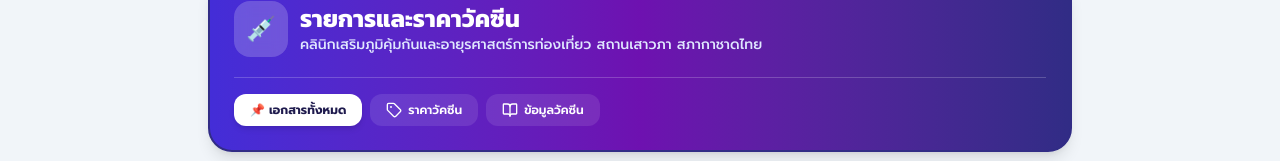
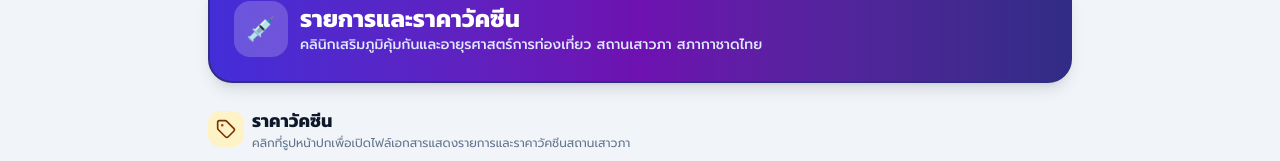
Before and after one commit to qsmimeeting-creator/Queen-Saovabha, a React (Vite) app: page / in a window 1280 px wide. Both pictures are taken after a click on the button 640 px from the left and 271 px from the top of the page. Shown: the part 169-330 px from the top of the page. Built offline with nearby package versions, Linux system fonts and the light colour scheme.

Commit message:
refactor: remove vaccine document filter tabs
Remove the unused tab filtering logic from the VaccineSection to simplify the UI and improve code maintainability.

```diff
--- a/src/components/VaccineSection.tsx
+++ b/src/components/VaccineSection.tsx
@@ -3,7 +3,6 @@ import { ExternalLink, ArrowUpRight, FileSpreadsheet, Eye, X, BookOpen, Tag } fr
 import { CONTACT_INFO, VACCINE_DOCUMENTS } from '../data/mockData';
 
 export const VaccineSection: React.FC = () => {
-  const [activeTab, setActiveTab] = useState<'all' | 'price' | 'info'>('all');
   const [previewDoc, setPreviewDoc] = useState<{ title: string; previewUrl: string; driveUrl: string } | null>(null);
 
   return (
@@ -26,48 +25,9 @@ export const VaccineSection: React.FC = () => {
             </div>
           </div>
         </div>
-
-        {/* Filter Sub-Tabs */}
-        <div className="mt-5 pt-4 border-t border-white/20 flex flex-wrap gap-2 text-xs font-semibold">
-          <button
-            onClick={() => setActiveTab('all')}
-            className={`px-4 py-2 rounded-xl transition flex items-center gap-1.5 ${
-              activeTab === 'all'
-                ? 'bg-white text-indigo-950 font-bold shadow-md'
-                : 'bg-white/10 hover:bg-white/20 text-white'
-            }`}
-          >
-            <span>📌 เอกสารทั้งหมด</span>
-          </button>
-
-          <button
-            onClick={() => setActiveTab('price')}
-            className={`px-4 py-2 rounded-xl transition flex items-center gap-1.5 ${
-              activeTab === 'price'
-                ? 'bg-amber-400 text-slate-950 font-bold shadow-md'
-                : 'bg-white/10 hover:bg-white/20 text-white'
-            }`}
-          >
-            <Tag className="w-4 h-4" />
-            <span>ราคาวัคซีน</span>
-          </button>
-
-          <button
-            onClick={() => setActiveTab('info')}
-            className={`px-4 py-2 rounded-xl transition flex items-center gap-1.5 ${
-              activeTab === 'info'
-                ? 'bg-sky-400 text-slate-950 font-bold shadow-md'
-                : 'bg-white/10 hover:bg-white/20 text-white'
-            }`}
-          >
-            <BookOpen className="w-4 h-4" />
-            <span>ข้อมูลวัคซีน</span>
-          </button>
-        </div>
       </div>
 
       {/* SECTION 1: ราคาวัคซีน */}
-      {(activeTab === 'all' || activeTab === 'price') && (
       <div className="mb-8">
         <div className="flex items-center justify-between mb-3">
           <div className="flex items-center gap-2">
@@ -159,10 +119,8 @@ export const VaccineSection: React.FC = () => {
           </div>
         </div>
       </div>
-      )}
 
       {/* SECTION 2: ข้อมูลวัคซีน */}
-      {(activeTab === 'all' || activeTab === 'info') && (
       <div className="mb-8">
         <div className="flex items-center justify-between mb-3">
           <div className="flex items-center gap-2">
@@ -247,7 +205,6 @@ export const VaccineSection: React.FC = () => {
             ))}
           </div>
         </div>
-      )}
 
       {/* Preview Modal for Embedded View */}
       {previewDoc && (
```
Lines whose indentation alone changed are shown as unchanged.
